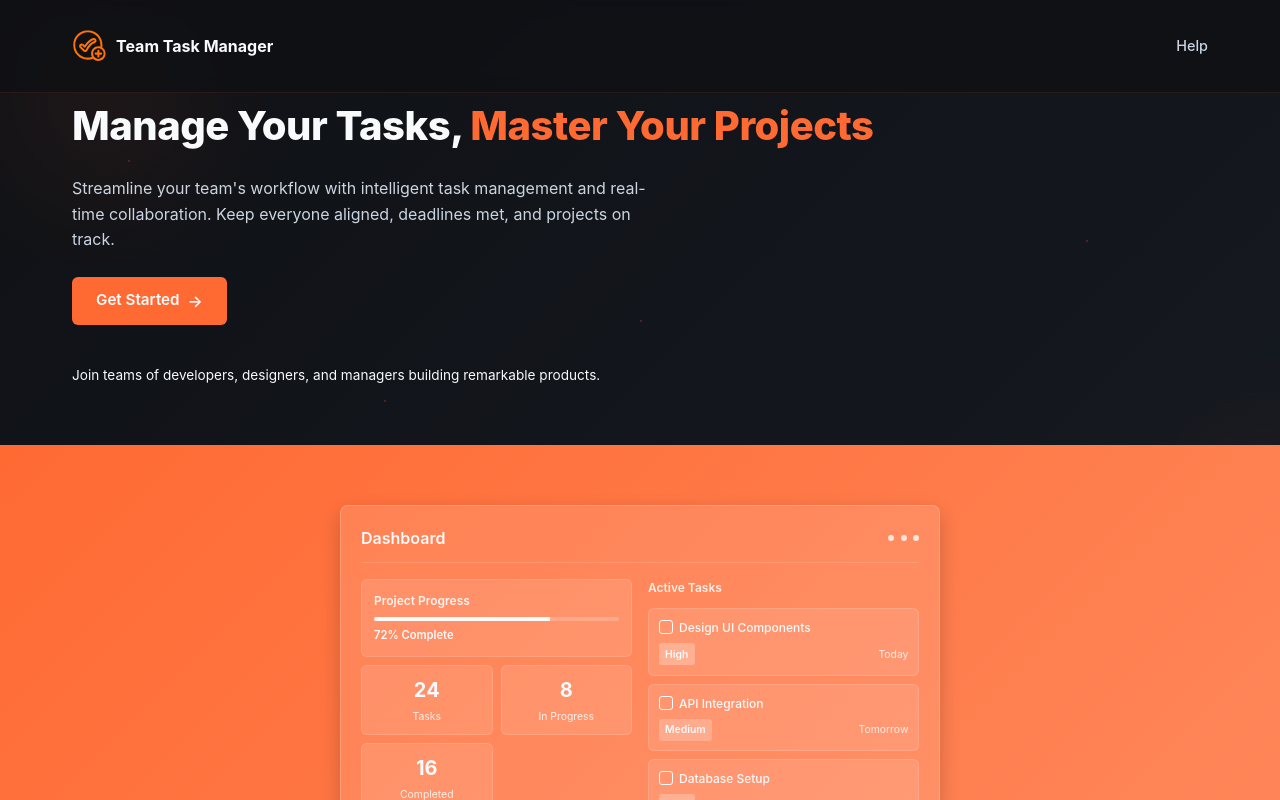
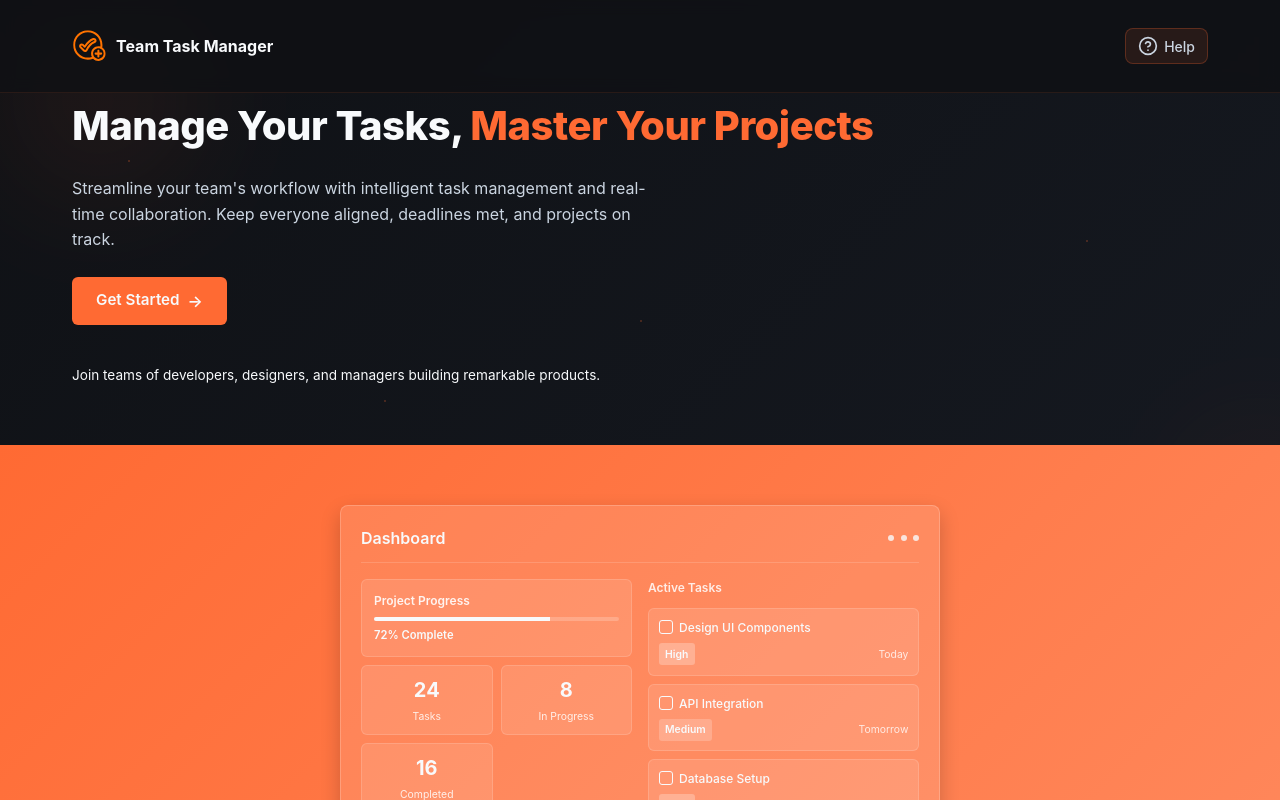
Before and after one commit to Khushdil380/TeamTaskManager, a React (Vite) app in the folder frontend/: page / in a window 1280 px wide. Shown: the top 800 px of the page. Built offline with nearby package versions, Linux system fonts and the light colour scheme; no server answers.

Commit message:
feat: help icon with email popover in navbar

```diff
--- a/frontend/src/components/Navbar/Navbar.css
+++ b/frontend/src/components/Navbar/Navbar.css
@@ -57,6 +57,110 @@
   color: var(--color-primary);
 }
 
+/* HELP BUTTON & POPOVER */
+
+.help-btn-wrap {
+  position: relative;
+  display: flex;
+  align-items: center;
+}
+
+.help-btn {
+  display: flex;
+  align-items: center;
+  gap: 0.4rem;
+  background: rgba(255, 106, 51, 0.1);
+  border: 1px solid rgba(255, 106, 51, 0.25);
+  border-radius: 8px;
+  color: var(--color-text-secondary);
+  cursor: pointer;
+  padding: 0.4rem 0.75rem;
+  font-size: 0.875rem;
+  font-weight: 500;
+  transition: background 0.2s, color 0.2s, border-color 0.2s;
+  font-family: inherit;
+}
+
+.help-btn:hover,
+.help-open .help-btn {
+  background: rgba(255, 106, 51, 0.18);
+  border-color: rgba(255, 106, 51, 0.5);
+  color: var(--color-primary);
+}
+
+.help-btn svg {
+  flex-shrink: 0;
+}
+
+/* Popover */
+.help-popover {
+  position: absolute;
+  top: calc(100% + 12px);
+  right: 0;
+  width: 260px;
+  background: #1e2635;
+  border: 1px solid rgba(255, 106, 51, 0.25);
+  border-radius: 12px;
+  padding: 16px;
+  box-shadow: 0 8px 32px rgba(0, 0, 0, 0.45);
+  opacity: 0;
+  visibility: hidden;
+  transform: translateY(-6px);
+  transition: opacity 0.2s ease, transform 0.2s ease, visibility 0.2s;
+  z-index: 200;
+  pointer-events: none;
+}
+
+.help-btn-wrap:hover .help-popover,
+.help-open .help-popover {
+  opacity: 1;
+  visibility: visible;
+  transform: translateY(0);
+  pointer-events: auto;
+}
+
+/* Arrow */
+.help-popover-arrow {
+  position: absolute;
+  top: -6px;
+  right: 18px;
+  width: 10px;
+  height: 10px;
+  background: #1e2635;
+  border-left: 1px solid rgba(255, 106, 51, 0.25);
+  border-top: 1px solid rgba(255, 106, 51, 0.25);
+  transform: rotate(45deg);
+}
+
+.help-popover-title {
+  margin: 0 0 6px;
+  font-size: 0.9rem;
+  font-weight: 700;
+  color: #fff;
+}
+
+.help-popover-body {
+  margin: 0 0 12px;
+  font-size: 0.8rem;
+  color: rgba(255, 255, 255, 0.55);
+  line-height: 1.55;
+}
+
+.help-popover-email {
+  display: inline-block;
+  color: #FF6A33;
+  font-size: 0.8rem;
+  font-weight: 600;
+  text-decoration: none;
+  word-break: break-all;
+  border-bottom: 1px dashed rgba(255, 106, 51, 0.4);
+  transition: border-color 0.2s;
+}
+
+.help-popover-email:hover {
+  border-bottom-color: #FF6A33;
+}
+
 /* RESPONSIVE */
 
 @media (max-width: 768px) {
--- a/frontend/src/components/Navbar/Navbar.jsx
+++ b/frontend/src/components/Navbar/Navbar.jsx
@@ -1,7 +1,22 @@
+import { useState, useRef, useEffect } from "react";
 import "./Navbar.css";
 import logo from "../../assets/logo.svg";
 
 const Navbar = () => {
+  const [helpOpen, setHelpOpen] = useState(false);
+  const helpRef = useRef(null);
+
+  // Close popover when clicking outside
+  useEffect(() => {
+    const handleClickOutside = (e) => {
+      if (helpRef.current && !helpRef.current.contains(e.target)) {
+        setHelpOpen(false);
+      }
+    };
+    document.addEventListener("mousedown", handleClickOutside);
+    return () => document.removeEventListener("mousedown", handleClickOutside);
+  }, []);
+
   return (
     <nav className="navbar">
       <div className="navbar-container">
@@ -13,9 +28,51 @@ const Navbar = () => {
 
         {/* Right Side Navigation */}
         <div className="navbar-right">
-          <a href="#help" className="navbar-link">
-            Help
-          </a>
+          {/* Help icon with popover */}
+          <div
+            className={`help-btn-wrap${helpOpen ? " help-open" : ""}`}
+            ref={helpRef}
+            onMouseEnter={() => setHelpOpen(true)}
+            onMouseLeave={() => setHelpOpen(false)}
+          >
+            <button
+              className="help-btn"
+              aria-label="Help"
+              onClick={() => setHelpOpen((v) => !v)}
+            >
+              <svg
+                xmlns="http://www.w3.org/2000/svg"
+                width="20"
+                height="20"
+                viewBox="0 0 24 24"
+                fill="none"
+                stroke="currentColor"
+                strokeWidth="2"
+                strokeLinecap="round"
+                strokeLinejoin="round"
+              >
+                <circle cx="12" cy="12" r="10" />
+                <path d="M9.09 9a3 3 0 0 1 5.83 1c0 2-3 3-3 3" />
+                <line x1="12" y1="17" x2="12.01" y2="17" />
+              </svg>
+              <span className="help-btn-label">Help</span>
+            </button>
+
+            {/* Popover */}
+            <div className="help-popover" role="tooltip">
+              <div className="help-popover-arrow" />
+              <p className="help-popover-title">Need help?</p>
+              <p className="help-popover-body">
+                Send us an email and we&apos;ll get back to you as soon as possible.
+              </p>
+              <a
+                href="mailto:helpteamtaskmanager@gmail.com"
+                className="help-popover-email"
+              >
+                helpteamtaskmanager@gmail.com
+              </a>
+            </div>
+          </div>
         </div>
       </div>
     </nav>
```
